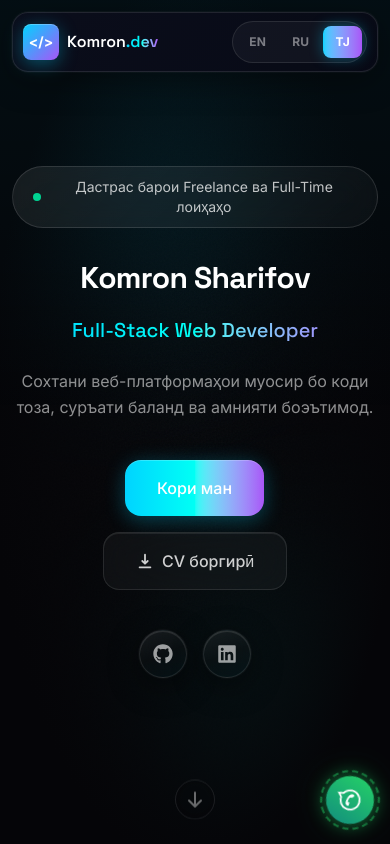
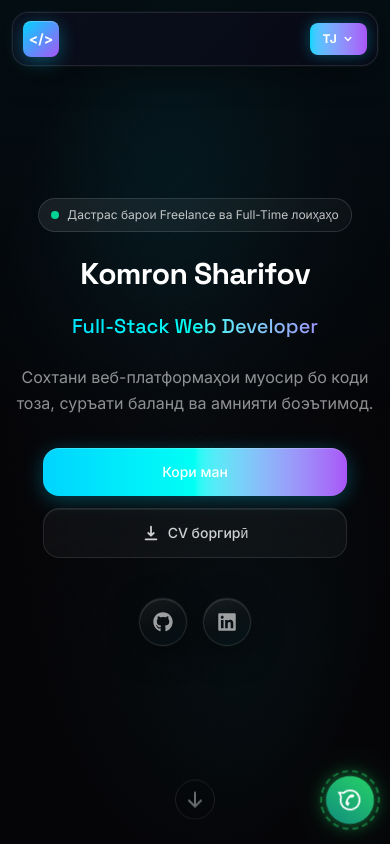
Before and after one commit to sharifovk659-spec/-portfolio-komron, a Next.js app: page / in a window 390 px wide. Shown: the top 844 px of the page. Built offline with nearby package versions, Linux system fonts and the light colour scheme.

Commit message:
Fix mobile header, hero buttons, and simplify footer social icons.
Use a compact language dropdown on phones, make hero CTA buttons full-width on mobile, and clean up footer layout to match desktop.

```diff
--- a/src/app/globals.css
+++ b/src/app/globals.css
@@ -305,6 +305,14 @@
     to { transform: rotate(360deg); }
   }
 
+  .footer-social-icon {
+    background: rgba(255, 255, 255, 0.03);
+  }
+
+  .magnetic-btn {
+    display: inline-flex;
+  }
+
   .btn-premium {
     @apply relative overflow-hidden rounded-2xl bg-gradient-to-r from-neon-blue via-neon-cyan to-neon-purple font-medium text-white;
     box-shadow:
--- a/src/components/layout/Footer.tsx
+++ b/src/components/layout/Footer.tsx
@@ -1,6 +1,5 @@
 "use client";
 
-import { motion } from "framer-motion";
 import { FaGithub, FaLinkedin, FaInstagram } from "react-icons/fa";
 import { personalInfo } from "@/lib/data";
 import { useLanguage } from "@/hooks/useLanguage";
@@ -16,23 +15,31 @@ export default function Footer() {
   const { t } = useLanguage();
 
   return (
-    <footer className="relative mt-8 border-t border-white/[0.06]" style={{ background: "linear-gradient(180deg, rgba(15,15,24,0.8), rgba(5,5,8,1))" }}>
-      <div className="mx-auto max-w-7xl px-4 py-12 sm:px-6 lg:px-8">
-        <div className="flex flex-col items-center justify-between gap-8 md:flex-row">
-          <div className="flex flex-col items-center gap-3 text-center md:flex-row md:items-center md:gap-6 md:text-left">
-            <BrandMark size="sm" />
-            <p className="text-sm text-white/45">
-              © {new Date().getFullYear()} {personalInfo.name}. {t.footer.rights}
-            </p>
-          </div>
-          <div className="flex items-center gap-3">
-            {socialIcons.map(({ href, icon: Icon, label }) => (
-              <motion.a key={label} href={href} target="_blank" rel="noopener noreferrer" aria-label={label} whileHover={{ scale: 1.15, y: -3 }} className="premium-card flex h-11 w-11 items-center justify-center !p-0 text-white/55 hover:text-neon-cyan">
-                <Icon size={18} />
-              </motion.a>
-            ))}
-          </div>
+    <footer
+      className="relative mt-8 border-t border-white/[0.06]"
+      style={{ background: "linear-gradient(180deg, rgba(15,15,24,0.8), rgba(5,5,8,1))" }}
+    >
+      <div className="mx-auto flex max-w-7xl flex-col items-center gap-6 px-4 py-10 text-center sm:px-6 sm:py-12 lg:px-8">
+        <BrandMark size="sm" />
+
+        <div className="flex items-center gap-3">
+          {socialIcons.map(({ href, icon: Icon, label }) => (
+            <a
+              key={label}
+              href={href}
+              target="_blank"
+              rel="noopener noreferrer"
+              aria-label={label}
+              className="footer-social-icon flex h-10 w-10 items-center justify-center rounded-full border border-white/10 text-white/50 transition-colors hover:border-neon-cyan/40 hover:text-neon-cyan"
+            >
+              <Icon size={17} />
+            </a>
+          ))}
         </div>
+
+        <p className="text-xs text-white/40 sm:text-sm">
+          © {new Date().getFullYear()} {personalInfo.name}. {t.footer.rights}
+        </p>
       </div>
     </footer>
   );
--- a/src/components/layout/LanguageSwitcher.tsx
+++ b/src/components/layout/LanguageSwitcher.tsx
@@ -8,18 +8,9 @@ import { locales, type Locale } from "@/lib/i18n/translations";
 export default function LanguageSwitcher() {
   const { locale, setLocale } = useLanguage();
   const [open, setOpen] = useState(false);
-  const [isDesktop, setIsDesktop] = useState(false);
   const rootRef = useRef<HTMLDivElement>(null);
 
   const active = locales.find((item) => item.code === locale) ?? locales[0];
-
-  useEffect(() => {
-    const mq = window.matchMedia("(min-width: 1024px)");
-    const update = () => setIsDesktop(mq.matches);
-    update();
-    mq.addEventListener("change", update);
-    return () => mq.removeEventListener("change", update);
-  }, []);
 
   useEffect(() => {
     if (!open) return;
@@ -37,20 +28,12 @@ export default function LanguageSwitcher() {
     setOpen(false);
   };
 
-  const buttonClass = (isActive: boolean) =>
-    `rounded-lg px-3 py-2 text-xs font-bold tracking-wide transition-all sm:px-3.5 sm:text-sm ${
-      isActive
-        ? "bg-gradient-to-r from-neon-blue to-neon-purple text-white shadow-[0_0_14px_rgba(0,212,255,0.35)]"
-        : "text-white/45 hover:bg-white/5 hover:text-white/75"
-    }`;
-
-  if (isDesktop) {
   return (
-      <div ref={rootRef} className="relative">
+    <div ref={rootRef} className="relative shrink-0">
       <button
         type="button"
         onClick={() => setOpen((value) => !value)}
-          className={`${buttonClass(true)} flex items-center gap-1.5`}
+        className="flex items-center gap-1 rounded-lg bg-gradient-to-r from-neon-blue to-neon-purple px-3 py-2 text-xs font-bold tracking-wide text-white shadow-[0_0_14px_rgba(0,212,255,0.35)] transition-all sm:px-3.5 sm:text-sm"
         aria-expanded={open}
         aria-haspopup="listbox"
       >
@@ -83,23 +66,3 @@ export default function LanguageSwitcher() {
     </div>
   );
 }
-
-  return (
-    <div className="flex items-center gap-0.5 rounded-full border border-white/10 p-1 sm:gap-1 sm:p-1.5"
-      style={{ background: "rgba(255,255,255,0.04)" }}
-    >
-      {locales.map(({ code, label }) => (
-        <button
-          key={code}
-          type="button"
-          onClick={() => handleSelect(code)}
-          className={buttonClass(locale === code)}
-          aria-label={`Switch to ${label}`}
-          aria-current={locale === code ? "true" : undefined}
-        >
-          {label}
-        </button>
-      ))}
-    </div>
-  );
-}
--- a/src/components/layout/Navbar.tsx
+++ b/src/components/layout/Navbar.tsx
@@ -66,9 +66,9 @@ export default function Navbar() {
             e.preventDefault();
             handleNavClick("#home");
           }}
-          className="group min-w-0 shrink transition-transform group-hover:scale-[1.02]"
+          className="group min-w-0 transition-transform group-hover:scale-[1.02]"
         >
-          <BrandMark size="sm" className="sm:hidden" />
+          <BrandMark size="sm" showText={false} className="sm:hidden" />
           <BrandMark size="md" className="hidden sm:flex" />
         </a>
 
--- a/src/components/sections/Hero.tsx
+++ b/src/components/sections/Hero.tsx
@@ -37,7 +37,7 @@ export default function Hero() {
           initial={{ opacity: 0, scale: 0.8 }}
           animate={{ opacity: 1, scale: 1 }}
           transition={{ duration: 0.5, delay: 2.5 }}
-          className="mb-8 inline-flex items-center gap-2.5 rounded-full px-5 py-2.5 text-sm text-white/75"
+          className="mb-6 inline-flex max-w-[92vw] items-center gap-2 rounded-full px-3 py-2 text-xs text-white/75 sm:mb-8 sm:max-w-none sm:gap-2.5 sm:px-5 sm:py-2.5 sm:text-sm"
           style={{
             background: "linear-gradient(135deg, rgba(255,255,255,0.08), rgba(255,255,255,0.03))",
             border: "1px solid rgba(255,255,255,0.12)",
@@ -67,11 +67,22 @@ export default function Hero() {
           {t.personal.tagline}
         </motion.p>
 
-        <motion.div initial={{ opacity: 0, y: 20 }} animate={{ opacity: 1, y: 0 }} transition={{ delay: 3.6 }} className="mt-10 flex flex-col items-center justify-center gap-4 sm:flex-row">
-          <MagneticButton onClick={() => scrollTo("#projects")} className="btn-premium px-8 py-4">
+        <motion.div
+          initial={{ opacity: 0, y: 20 }}
+          animate={{ opacity: 1, y: 0 }}
+          transition={{ delay: 3.6 }}
+          className="mx-auto mt-8 flex w-full max-w-xs flex-col items-stretch gap-3 px-2 sm:mt-10 sm:max-w-none sm:flex-row sm:items-center sm:justify-center sm:gap-4 sm:px-0"
+        >
+          <MagneticButton
+            onClick={() => scrollTo("#projects")}
+            className="btn-premium flex w-full items-center justify-center px-5 py-3.5 text-sm sm:w-auto sm:px-8 sm:py-4 sm:text-base"
+          >
             {t.hero.viewWork}
           </MagneticButton>
-          <MagneticButton href="#" className="btn-ghost flex items-center gap-2 px-8 py-4">
+          <MagneticButton
+            href="#"
+            className="btn-ghost flex w-full items-center justify-center gap-2 px-5 py-3.5 text-sm sm:w-auto sm:px-8 sm:py-4 sm:text-base"
+          >
             <HiDownload size={18} />
             {t.hero.downloadCv}
           </MagneticButton>
```
Lines whose indentation alone changed are shown as unchanged.
